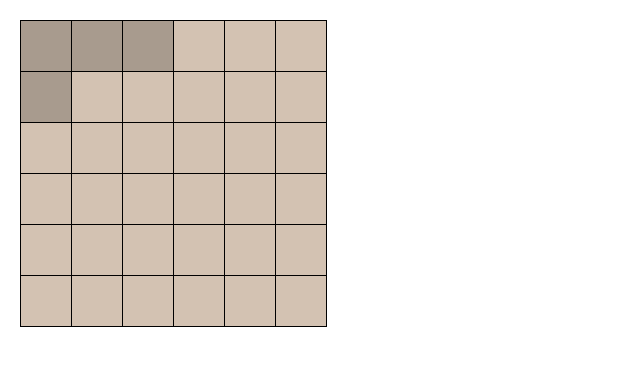
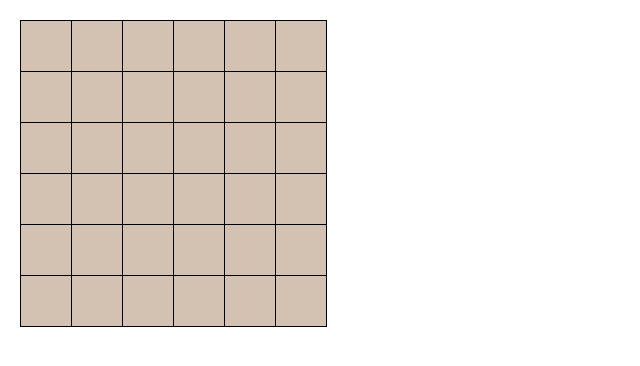
Before and after one commit to wspwebben/tile-o-graphers, a Vue app: page / in a window 1280 px wide. Shown: the top 366 px of the page, without its empty margins (0-640 px from the left). Built offline with nearby package versions, Linux system fonts and the light colour scheme.

Commit message:
Out of bounds logic

```diff
--- a/src/components/field/TheField.vue
+++ b/src/components/field/TheField.vue
@@ -17,10 +17,18 @@ type Cell = {
   y: number;
 };
 
-const position = ref<Cell>({
-  x: 0,
-  y: 0,
-});
+const OUT_OF_BOUNDS: Cell = {
+  x: -1,
+  y: -1,
+};
+
+function compareCells(a: Cell, b: Cell) {
+  return a.x === b.x && a.y === b.y;
+}
+
+const compareCellWith = (a: Cell) => (b: Cell) => compareCells(a, b);
+
+const position = ref<Cell>(OUT_OF_BOUNDS);
 
 const currentTile = ref<CellType>(CellType.Monster);
 
@@ -66,9 +74,11 @@ const canFillSelectedCells = computed(() => {
 });
 
 function getCellState(cell: Cell) {
-  const isSelected = selectedCells.value.some(
-    ({ x, y }) => cell.x == x && cell.y == y
-  );
+  if (position.value === OUT_OF_BOUNDS) {
+    return CellState.Idle;
+  }
+
+  const isSelected = selectedCells.value.some(compareCellWith(cell));
 
   if (!isSelected) return CellState.Idle;
 
@@ -77,6 +87,10 @@ function getCellState(cell: Cell) {
   }
 
   return CellState.Selected;
+}
+
+function clearHover() {
+  position.value = OUT_OF_BOUNDS;
 }
 </script>
 
@@ -93,6 +107,7 @@ function getCellState(cell: Cell) {
             :cell="cell"
             :state="getCellState({ x, y })"
             @mouseenter="trackHoveredCell({ x, y })"
+            @mouseleave="clearHover"
           />
         </div>
       </div>
```
